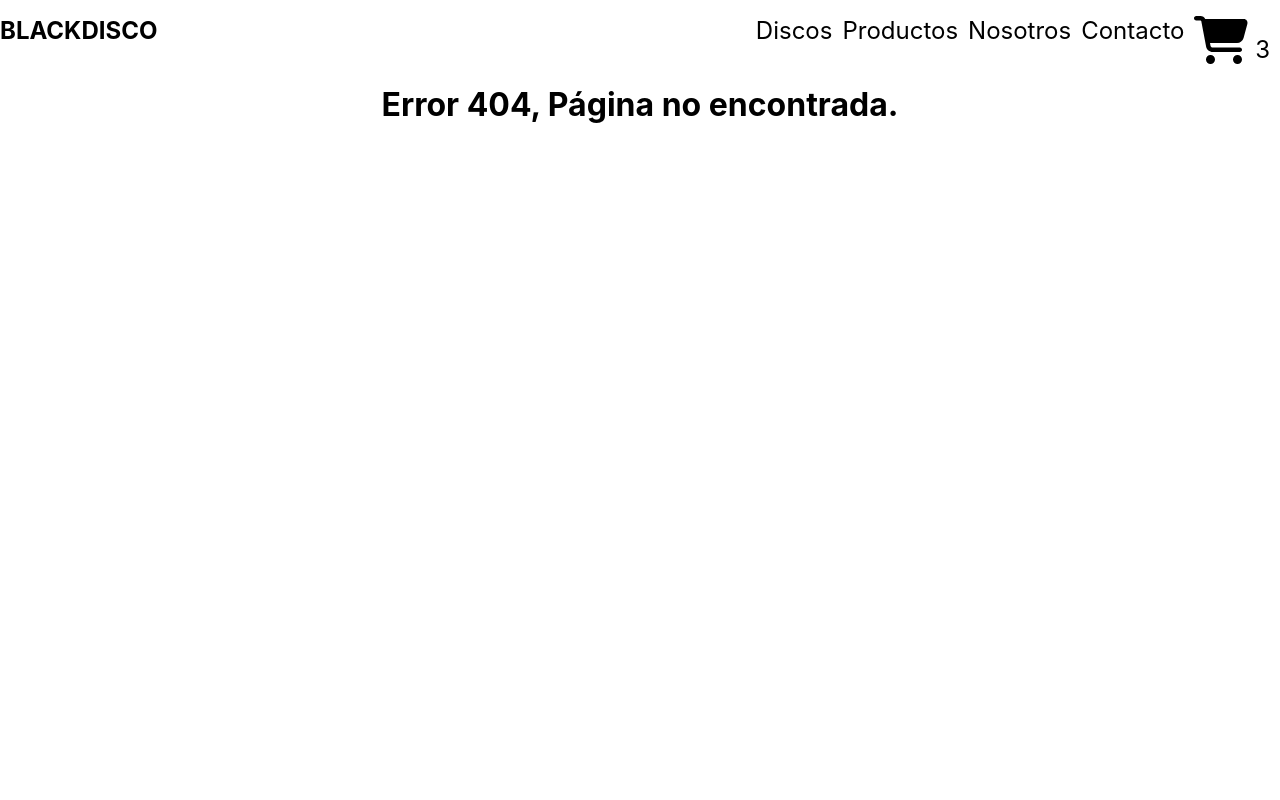
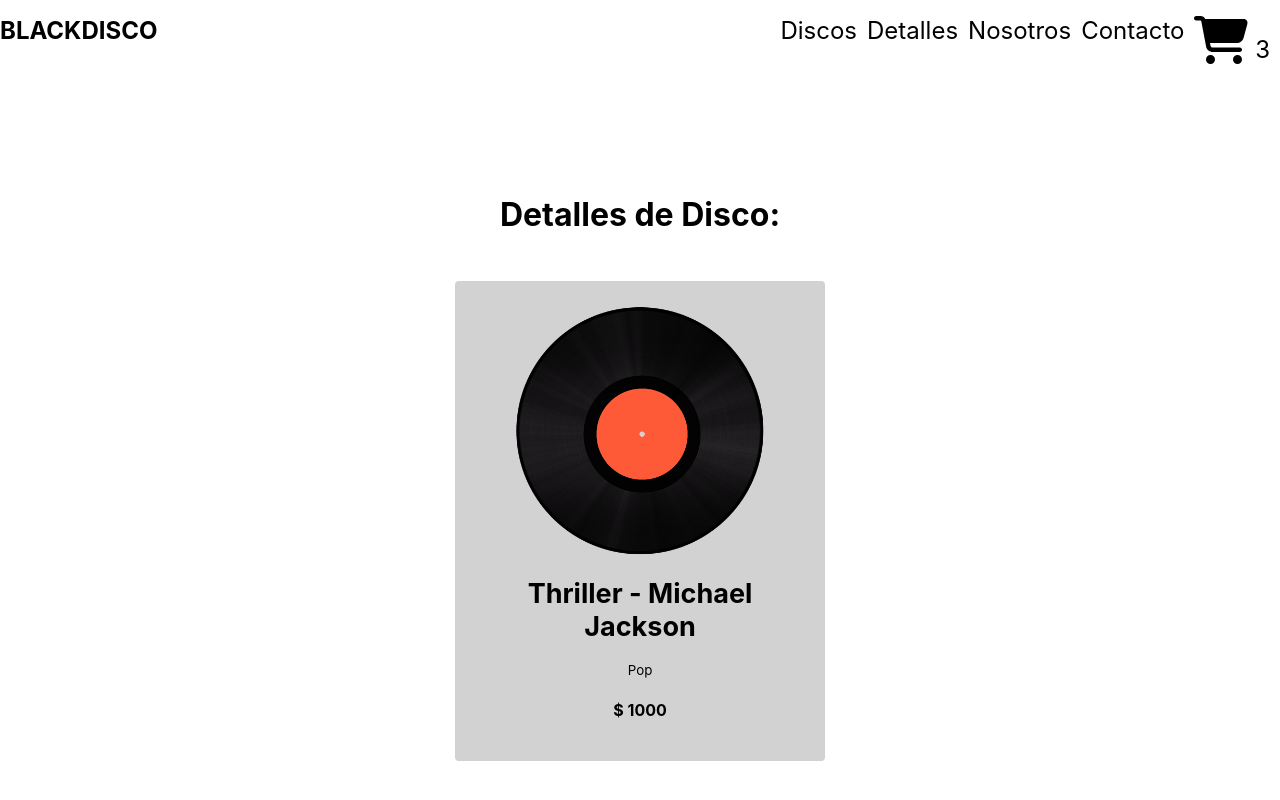
Before and after one commit to MatiasVillan/React-43305, a React (Create React App) app: page /product/1 in a window 1280 px wide. Before the commit this address had no page. Shown: the top 800 px of the page. Built offline with nearby package versions, Linux system fonts and the light colour scheme.

Commit message:
separacion itemlist e itemdetail

```diff
--- a/src/App.js
+++ b/src/App.js
@@ -1,7 +1,8 @@
 import './App.css';
 import NavBar from './components/NavBar/NavBar'
 import ItemListContainer from './components/ItemListContainer/ItemListContainer';
-import {BrowserRouter, Routes, Router, Route} from 'react-router-dom';
+import {BrowserRouter, Routes, Route} from 'react-router-dom';
+import ItemDetailContainer from './components/ItemDetailContainer/ItemDetailContainer';
 
 function App() {
   return (
@@ -10,6 +11,7 @@
         <NavBar />
         <Routes>
           <Route path="/" element={ <ItemListContainer /> } />
+          <Route path="/product/:itemId" element={ <ItemDetailContainer /> } />
           <Route path="*" element={<h1>Error 404, Página no encontrada.</h1>} />
         </Routes>
       </BrowserRouter>
--- a/src/Services/MockService.js
+++ b/src/Services/MockService.js
@@ -8,7 +8,7 @@
         genre: 'Pop',
         stock: 5,
         price: 1000,
-        img: './assets/img/disco.png',
+        img: '/assets/img/disco.png',
     },
     {
         id: 2,
@@ -17,7 +17,7 @@
         genre: 'Rock',
         stock: 10,
         price: 1000,
-        img: './assets/img/disco.png',
+        img: '/assets/img/disco.png',
     },
     {
         id: 3,
@@ -26,7 +26,7 @@
         genre: 'Progressive Rock',
         stock: 5,
         price: 1000,
-        img: './assets/img/disco.png',
+        img: '/assets/img/disco.png',
     },
     {
         id: 4,
@@ -35,7 +35,7 @@
         genre: 'Soundtrack',
         stock: 3,
         price: 1000,
-        img: './assets/img/disco.png',
+        img: '/assets/img/disco.png',
     },
     {
         id: 5,
@@ -44,7 +44,7 @@
         genre: 'Rock',
         stock: 10,
         price: 1000,
-        img: './assets/img/disco.png',
+        img: '/assets/img/disco.png',
     },
     {
         id: 6,
@@ -53,7 +53,7 @@
         genre: 'Soul',
         stock: 8,
         price: 1000,
-        img: './assets/img/disco.png',
+        img: '/assets/img/disco.png',
     },
     {
         id: 7,
@@ -62,7 +62,7 @@
         genre: 'Rock',
         stock: 4,
         price: 1000,
-        img: './assets/img/disco.png',
+        img: '/assets/img/disco.png',
     },
     {
         id: 8,
@@ -71,7 +71,7 @@
         genre: 'Disco',
         stock: 7,
         price: 1000,
-        img: './assets/img/disco.png',
+        img: '/assets/img/disco.png',
     },
     {
         id: 9,
@@ -80,7 +80,7 @@
         genre: 'Country',
         stock: 14,
         price: 1000,
-        img: './assets/img/disco.png',
+        img: '/assets/img/disco.png',
     },
     {
         id: 10,
@@ -89,7 +89,7 @@
         genre: 'Progressive Rock',
         stock:  11,
         price: 1000,
-        img: './assets/img/disco.png',
+        img: '/assets/img/disco.png',
     },
     {
         id: 11,
@@ -98,7 +98,7 @@
         genre: 'Rock',
         stock: 1,
         price: 1500,
-        img: './assets/img/disco.png',
+        img: '/assets/img/disco.png',
     },
     {
         id: 12,
@@ -107,7 +107,7 @@
         genre: 'Jazz',
         stock: 20,
         price: 1500,
-        img: './assets/img/disco.png',
+        img: '/assets/img/disco.png',
     },
     {
         id: 13,
@@ -116,7 +116,7 @@
         genre: 'Pop',
         stock: 13,
         price: 1500,
-        img: './assets/img/disco.png',
+        img: '/assets/img/disco.png',
     },
     {
         id: 14,
@@ -125,7 +125,7 @@
         genre: 'Rock',
         stock: 2,
         price: 1500,
-        img: './assets/img/disco.png',
+        img: '/assets/img/disco.png',
     },
     {
         id: 15,
@@ -134,7 +134,7 @@
         genre: 'Hip Hop',
         stock: 5,
         price: 1500,
-        img: './assets/img/disco.png',
+        img: '/assets/img/disco.png',
     },
     {
         id: 16,
@@ -143,7 +143,7 @@
         genre: 'Rock',
         stock: 16,
         price: 1500,
-        img: './assets/img/disco.png',
+        img: '/assets/img/disco.png',
     },
     {
         id: 17,
@@ -152,7 +152,7 @@
         genre: 'Country',
         stock: 12,
         price: 1500,
-        img: './assets/img/disco.png',
+        img: '/assets/img/disco.png',
     },
     {
         id: 18,
@@ -161,7 +161,7 @@
         genre: 'Rock',
         stock: 20,
         price: 1500,
-        img: './assets/img/disco.png',
+        img: '/assets/img/disco.png',
     },
     {
         id: 19,
@@ -170,7 +170,7 @@
         genre: 'Rock',
         stock: 1,
         price: 1500,
-        img: './assets/img/disco.png',
+        img: '/assets/img/disco.png',
     },
     {
         id: 20,
@@ -179,14 +179,22 @@
         genre: 'Rock',
         stock: 5,
         price: 1500,
-        img: './assets/img/disco.png',
+        img: '/assets/img/disco.png',
     },
 ];
 
 const getData = () => {
-    return new Promise( (resolve, reject) => {
-        setTimeout( () => { resolve(products) }, 1600 );
+    return new Promise((resolve, reject) => {
+        setTimeout(() => {resolve(products)}, 1600);
     } );
 }
 
+export const getItemDetails = (itemUrl) => {
+    return new Promise((resolve, reject) => {
+        const itemDetails = products.find((item) => item.id === parseInt(itemUrl));
+        setTimeout(() => {resolve(itemDetails);
+        console.log(itemDetails)}, 800);
+    });
+}
+
 export default getData;
--- a/src/components/Card/Card.css
+++ b/src/components/Card/Card.css
@@ -10,7 +10,7 @@
     padding: 20px 25px;
     width: 320px;
     border-radius: 4px;
-    background-color: #fff;
+    background-color: #d2d2d2;
     overflow: hidden;
 }
 
@@ -37,3 +37,8 @@
   .item-card_price{
     font-weight: bold;
   }
+
+  Link, a {
+    color: inherit; /* Inherit text color from parent element */
+    text-decoration: none; /* Remove underline */
+  }
--- a/src/components/Card/Card.jsx
+++ b/src/components/Card/Card.jsx
@@ -3,14 +3,15 @@
 
 const Card = (props) => {
     const { id, title, artist, genre, stock, price, img } = props;
+    const link = `/product/${id}`
 
     return (
         <div className='item-card'>
             <div className="item-card_img">
-                <img src={img} alt="Tapa del disco"></img>
+                <Link to={link}><img src={img} alt="Tapa del disco"></img></Link>
             </div>
             <div className="item-card_header">
-                <h2>{title} - {artist}</h2>
+            <Link to={link}><h2>{title} - {artist}</h2></Link>
             </div>
             <div className="item-card_detail">
                 <small>{genre}</small>
--- /dev/null
+++ b/src/components/ItemDetailContainer/ItemDetail.css
@@ -0,0 +1,14 @@
+.container {
+  display: flex;
+  flex-direction: column;
+  align-items: center;
+  justify-content: center;
+  height: 100vh;
+}
+
+.card-container {
+  display: flex;
+  justify-content: center;
+  align-items: center;
+  width: 100%;
+}
--- /dev/null
+++ b/src/components/ItemDetailContainer/ItemDetail.jsx
@@ -0,0 +1,16 @@
+import Card from '../Card/Card';
+import './ItemDetail.css'
+
+const ItemDetail = (product) => {
+    return (
+<div class="container">
+  <h1>Detalles de Disco:</h1>
+  <div class="card-container">
+    <Card {...product} />
+  </div>
+</div>
+
+    );
+}
+
+export default ItemDetail;
--- /dev/null
+++ b/src/components/ItemDetailContainer/ItemDetailContainer.jsx
@@ -0,0 +1,24 @@
+import { useState, useEffect } from 'react';
+import { getItemDetails } from '../../services/MockService';
+import { useParams } from 'react-router-dom';
+import Card from '../Card/Card';
+import ItemDetail from './ItemDetail';
+
+
+const ItemDetailContainer = () => {
+    const [disc, setDisc] = useState(null);
+    const {itemId} = useParams();
+
+    const getDetails = async () => {
+        const details = await getItemDetails(itemId);
+        setDisc(details);
+    }
+
+    useEffect(() => {
+        getDetails();
+    }, [disc] );
+
+    return ItemDetail(disc);
+}
+
+export default ItemDetailContainer;
--- a/src/components/ItemListContainer/ItemListContainer.css
+++ b/src/components/ItemListContainer/ItemList.css
@@ -1,7 +1,7 @@
 .item-list-container {
     text-align: center;
     padding: 20px;
-    background-color:#F9F9F9;
+    background-color:#d2d2d2;
 }
 
 .item-list-container h2 {
@@ -14,8 +14,8 @@
     display: flex;
     flex-wrap: wrap;
     justify-content: space-between;
-  }
+}
 
-  .flex-container > .card {
+.flex-container > .card {
     margin: 10px;
-  }
+}
--- /dev/null
+++ b/src/components/ItemListContainer/ItemList.jsx
@@ -0,0 +1,15 @@
+import Card from '../Card/Card';
+import './ItemList.css'
+
+const ItemList = (products) => {
+    return (
+        <div className='item-list-container'>
+            <h1>Lista de Discos:</h1>
+            <div className="flex-container">
+                { products.map( (item) => ( <Card key={item.id} {...item} /> ))}
+            </div>
+        </div>
+    );
+}
+
+export default ItemList;
--- a/src/components/ItemListContainer/ItemListContainer.jsx
+++ b/src/components/ItemListContainer/ItemListContainer.jsx
@@ -1,7 +1,6 @@
 import { useState, useEffect } from 'react';
-import getData from '../../Services/MockService'
-import Card from '../Card/Card'
-import './ItemListContainer.css'
+import getData from '../../services/MockService'
+import ItemList from './ItemList';
 
 const ItemListContainer = () => {
     const [ products, setProducts ] = useState([]);
@@ -13,14 +12,7 @@
 
     useEffect( () => { populateList(); }, [] );
 
-    return (
-        <div className='item-list-container'>
-            <h1>Lista de Discos:</h1>
-            <div className="flex-container">
-                { products.map( (item) => ( <Card key={item.id} {...item} /> ))}
-            </div>
-        </div>
-    );
+    return ItemList(products);
 }
 
 export default ItemListContainer;
--- a/src/components/NavBar/NavBar.jsx
+++ b/src/components/NavBar/NavBar.jsx
@@ -8,9 +8,9 @@
             <ul>
                 <li id="navbar-brand"><Link to="/">BLACKDISCO</Link></li>
                 <li><Link to="/">Discos</Link></li>
-                <li><Link to="/products">Productos</Link></li>
-                <li><Link to="#">Nosotros</Link></li>
-                <li><Link to="#">Contacto</Link></li>
+                <li><Link to="/product/1">Detalles</Link></li>
+                <li><Link to="/us">Nosotros</Link></li>
+                <li><Link to="/contact">Contacto</Link></li>
                 <li><Link to="/cart"><CartWidget /></Link></li>
             </ul>
         </nav>
```
